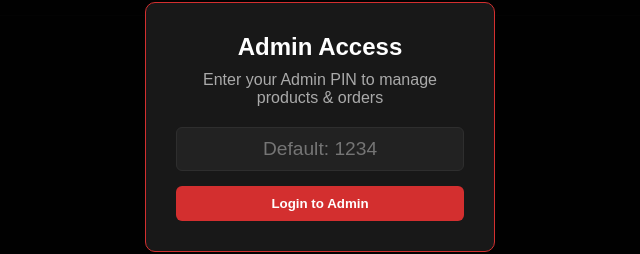
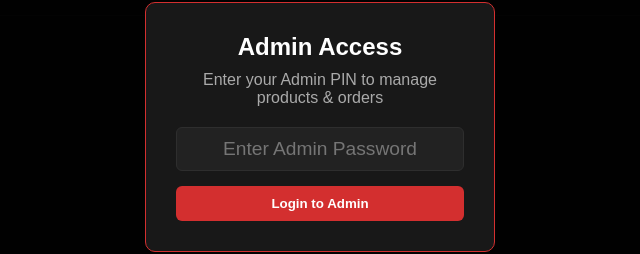
Before and after one commit to Rexford-cmd/monrex-artworks, a website: page public/admin.html in a window 1280 px wide. Shown: the part 273-527 px from the top of the page, 320-960 px from the left. Drawn offline with Linux system fonts and the light colour scheme.

Commit message:
Update admin.html

```diff
--- a/public/admin.html
+++ b/public/admin.html
@@ -33,7 +33,7 @@
     <div style="background: var(--card); padding: 30px; border-radius: 10px; max-width: 350px; width: 90%; text-align: center; border: 1px solid var(--red);">
       <h2>Admin Access</h2>
       <p style="color: #aaa; margin: 10px 0 20px;">Enter your Admin PIN to manage products & orders</p>
-      <input type="password" id="adminPin" placeholder="Default: 1234" style="text-align: center; font-size: 1.2rem; margin-bottom: 15px;">
+      <input type="password" id="adminPin" placeholder="Enter Admin Password" style="text-align: center; font-size: 1.2rem; margin-bottom: 15px;">
       <button class="btn" style="width: 100%;" onclick="verifyPin()">Login to Admin</button>
     </div>
   </div>
```
